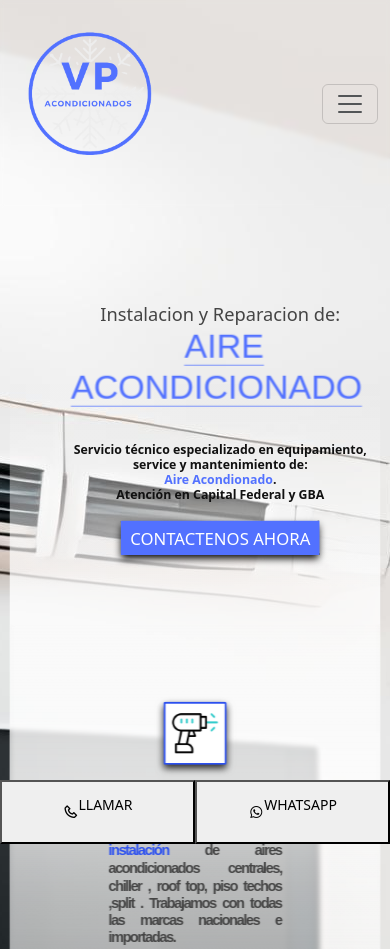
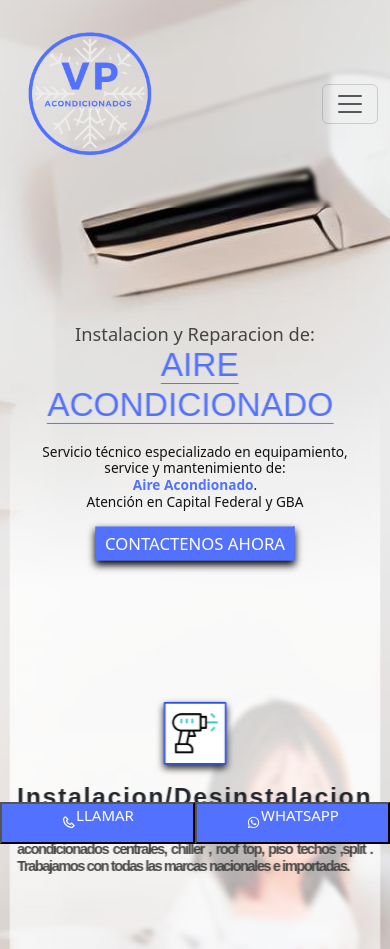
Before and after one commit to MarrocchiProgramer/VpInstalaciones, a plain HTML site: page index.html in a window 390 px wide. Shown: the top 949 px of the page. Drawn offline with nearby package versions, Linux system fonts and the light colour scheme; a web font is replaced by a local one.

Commit message:
14-07-23 5.0

```diff
--- a/app.js
+++ b/app.js
@@ -4,12 +4,6 @@ function redirigirWhatsApp() {
 
     var enlaceWhatsApp = "https://wa.me/" + numero;
     window.open(enlaceWhatsApp, "_blank");
-}
-
-if (window.innerWidth <= 767) {
-    var elemento = document.querySelector('.elemento');
-    elemento.setAttribute('data-aos-delay', '0');
-    elemento.setAttribute('data-aos', '0');
 }
 
 var contactoCelular = document.querySelector('.contacto-celular');
--- a/index.html
+++ b/index.html
@@ -52,7 +52,7 @@
     <main id="main">
         <section id="seccion" class="seccion1">
             <div class="row d-flex">
-                <div class="col-lg-6 col-md-6 col-sm-12">
+                <div class="col-lg-6 col-md-12 col-sm-12 ">
                     <div class="div-seccion1">
                         <h1 class="div-seccion1-texto">
                             Instalacion y Reparacion de: <br>
@@ -245,7 +245,7 @@
             </button>
         </div>
         <div class="contacto-celular-whatsapp">
-            <button class="contacto-celular-boton">
+            <button onclick="redirigirWhatsApp()" class="contacto-celular-boton">
                 <i class='bx bxl-whatsapp'></i>
                 <p>WHATSAPP</p>
             </button>
--- a/style.css
+++ b/style.css
@@ -48,6 +48,9 @@ body {
     background: #f9f9f9;
 }
 
+.contacto-celular {
+    display: none;
+}
 
 
 #header {
@@ -489,7 +492,12 @@ body {
 
 
 
-@media (max-width: 768px) {
+@media only screen and (max-width: 575px) {
+
+    body {
+        background-position: center -300px;
+    }
+
     .contacto-celular {
         z-index: 5;
         display: flex;
@@ -512,7 +520,7 @@ body {
         width: 50%;
         display: flex;
         justify-content: center;
-
+        align-items: center;
     }
 
 
@@ -522,10 +530,12 @@ body {
         justify-content: center;
         align-items: center;
         width: 100%;
+        background-color: rgb(82, 113, 255);
     }
 
-    .contacto-celular-boton p {
-        font-size: 14px;
+    .contacto-celular-boton p , .contacto-celular-boton i {
+        color: white;
+        font-size: 15px;
     }
 
     #seccion {
@@ -546,14 +556,18 @@ body {
         margin-left: -20px;
     }
 
+    .div-seccion1:nth-child(1){
+        margin-left: 0rem;
+        margin-right: 0rem;
+    }
 
     .div-seccion1-texto {
-        font-size: 1.5rem;
+        font-size: 1.2rem;
     }
 
 
     .div-seccion1-texto span {
-        font-size: 2.8rem;
+        font-size: 2.2rem;
     }
 
     .div-seccion1-boton {
@@ -576,6 +590,12 @@ body {
         display: none;
     }
 
+    /* ESTO SIRVE PARA QUE NO HAGA EFECTO EL AOS */
+    .elemento {
+        opacity: 1 !important;
+        transform: none !important;
+        transition: none !important;
+    }
 
     .div-seccion2 {
         margin-top: 0rem;
@@ -619,22 +639,56 @@ body {
     }
 }
 
+@media (max-width: 768px) and (orientation: landscape){
+    #seccion:first-child{
+        margin-top: 10rem;
+    }
+    #seccion:nth-child(2){
+        margin-top: -25rem;
+    }
+    #seccion:nth-child(3){
+        margin-top: 25rem;
+    }
+    .div-seccion1-imagen{
+        display: none;
+    }
+    .div-seccion2{
+        margin-left: 5rem;
+        margin-right: 5rem;
+    }
+    .elemento {
+        opacity: 1 !important;
+        transform: none !important;
+        transition: none !important;
+    }
+}
 
-@media (max-width: 1000px) {
-    /* #seccion{
-        margin:;
-    } */
+@media (min-width: 768px) and (max-width: 1023px) {
+
+    .div-seccion1-imagen {
+        display: none;
+    }
 
     .contacto-celular {
         height: 4rem;
     }
 
-    .div-seccion1:first-child {
-        margin: -150px 30px 20px 0px;
+    #seccion:nth-child(1) {
+        margin-top: 10rem;
+    }
+
+    #seccion:nth-child(2) {
+        margin-top: -25rem;
+    }
+
+    .elemento {
+        opacity: 1 !important;
+        transform: none !important;
+        transition: none !important;
     }
 
     .div-seccion1-texto {
-        transform: scale(0.8);
+        transform: scale(1.2);
     }
 
     .div-seccion1-aclaracion {
```
Also changed, not shown: ideas.txt.
